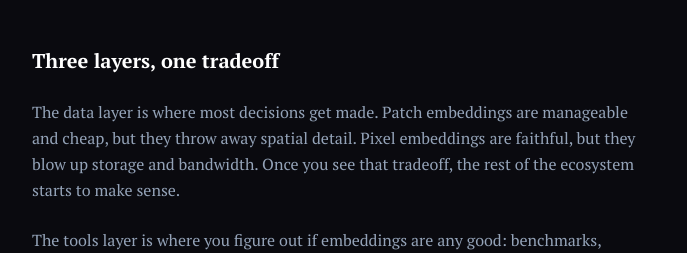
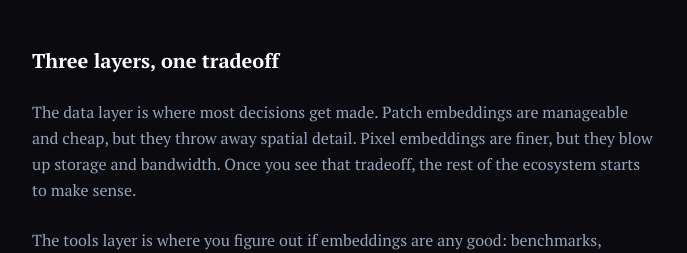
Before and after one commit to isaaccorley/isaaccorley.github.io, a Next.js app: page /earth-embedding-products in a window 1280 px wide. Shown: the part 1601-1854 px from the top of the page, without its empty margins (296-983 px from the left). Built offline with nearby package versions, Linux system fonts and the light colour scheme.

Commit message:
fix: pixel embeddings are finer, not faithful

```diff
--- a/src/app/earth-embedding-products/page.tsx
+++ b/src/app/earth-embedding-products/page.tsx
@@ -538,9 +538,9 @@ export default function EarthEmbeddingProductsPage() {
             <h2 className="text-xl font-semibold text-white">Three layers, one tradeoff</h2>
             <p className="leading-relaxed text-slate-400">
               The data layer is where most decisions get made. Patch embeddings are manageable and
-              cheap, but they throw away spatial detail. Pixel embeddings are faithful, but they
-              blow up storage and bandwidth. Once you see that tradeoff, the rest of the ecosystem
-              starts to make sense.
+              cheap, but they throw away spatial detail. Pixel embeddings are finer, but they blow
+              up storage and bandwidth. Once you see that tradeoff, the rest of the ecosystem starts
+              to make sense.
             </p>
             <p className="leading-relaxed text-slate-400">
               The tools layer is where you figure out if embeddings are any good: benchmarks,{" "}
```
